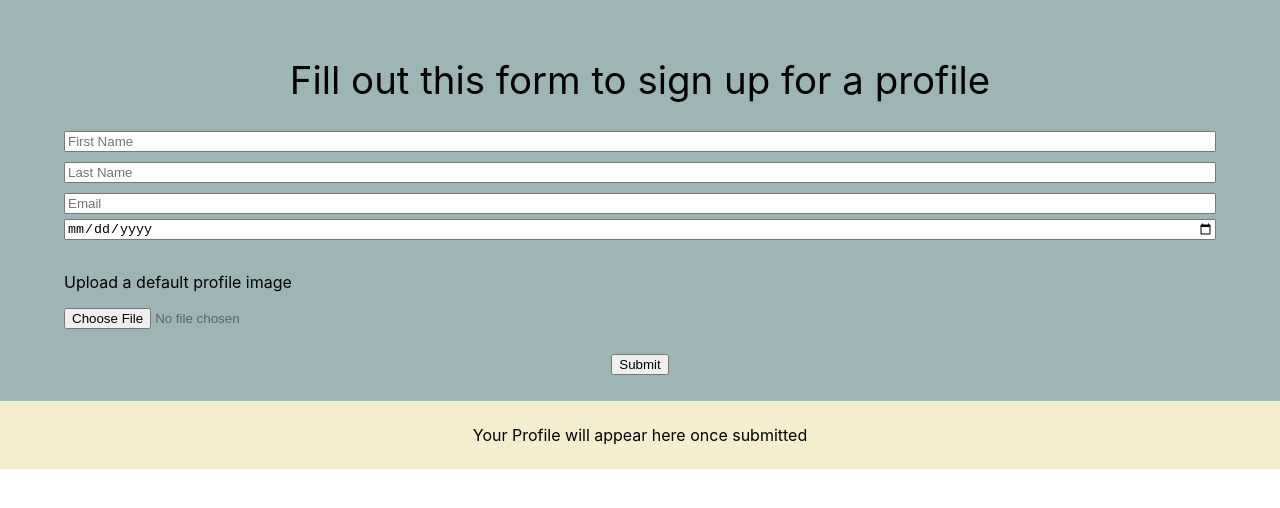
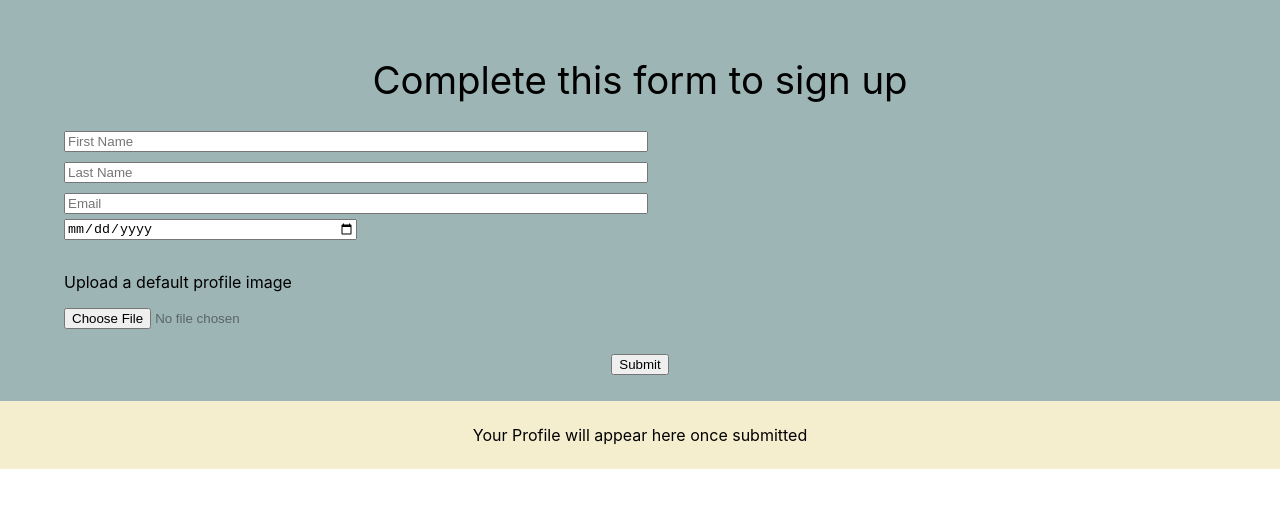
Before and after one commit to DaKlock11/Profile-Banner-Generator, a React (Create React App) app: page / in a window 1280 px wide. Shown: the top 508 px of the page. Built offline with nearby package versions, Linux system fonts and the light colour scheme.

Commit message:
Clean up code and CSS

```diff
--- a/src/Components/Signup.js
+++ b/src/Components/Signup.js
@@ -14,7 +14,6 @@ const Signup = (props) => {
     firstName,
     lastName,
     email,
-    photo,
     birthday
   } = props;
 
@@ -26,7 +25,7 @@ const Signup = (props) => {
         onSubmit={onSubmit}
         >
           <div className={style['parent']}>
-            <header className={style['header']}>Fill out this form to sign up for a profile</header>
+            <header className={style['header']}>Complete this form to sign up</header>
             <input
             placeholder="First Name"
             className={style['firstName']}
--- a/src/Components/Signup.module.scss
+++ b/src/Components/Signup.module.scss
@@ -16,12 +16,18 @@
 }
 .firstName {
   margin: 5px 0;
+  width: 50%;
 }
 .lastName {
   margin: 5px 0;
+  width: 50%;
 }
 .email {
   margin: 5px 0;
+  width: 50%;
+}
+.date {
+  width: 25%;
 }
 .img-parent {
   margin: 2vh 0;
```
Also changed, not shown: src/pages/index.js (+1 -16 lines).
